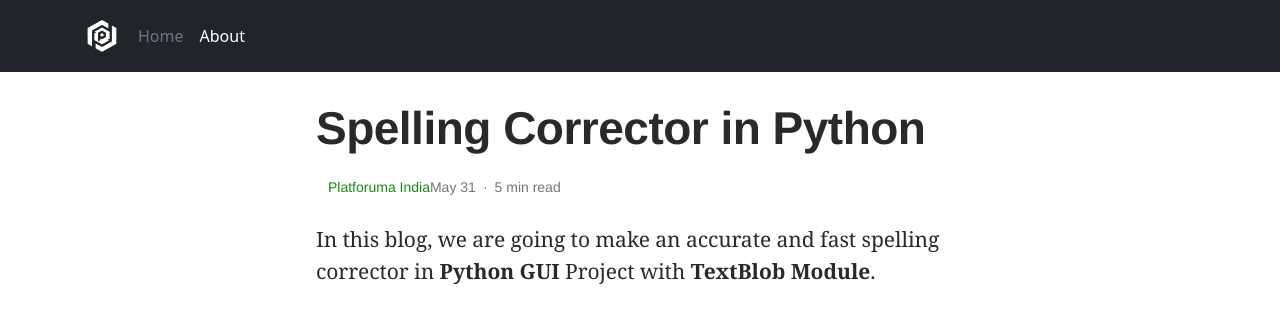
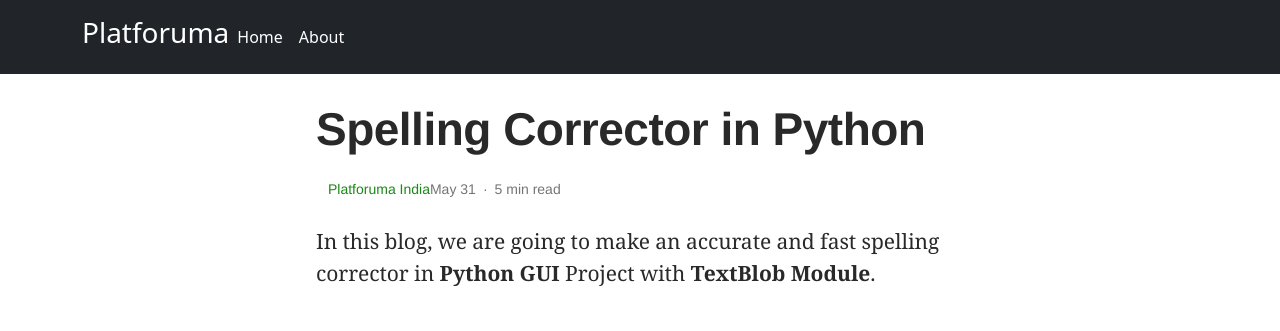
Before and after one commit to ulpa11/blog_application, a Django app: a page that uses templates/blog_detail.html in a window 1280 px wide. Shown: the top 331 px of the page. Run offline with Django 3.2, Linux system fonts and the light colour scheme; data comes from the database, SQL or seed files in the repository.

Commit message:
Add files via upload

```diff
--- a/templates/blog_detail.html
+++ b/templates/blog_detail.html
@@ -11,12 +11,11 @@
     <div class="container">
       <div class="d-flex flex-wrap align-items-center justify-content-center justify-content-lg-start">
         <a href="/" class="d-flex align-items-center mb-2 mb-lg-0 text-white text-decoration-none">
-            {% load static %}
-            <img class="bi me-2" width="40" height="32" role="img" aria-label="Bootstrap" src="{% static "html_images/logo.svg" %}" alt="AS" "></img>
+           <h3>Platforuma</h3>
         </a>
 
         <ul class="nav col-12 col-lg-auto me-lg-auto mb-2 justify-content-center mb-md-0">
-          <li><a href="#" class="nav-link px-2 text-secondary">Home</a></li>
+          <li><a href="/" class="nav-link px-2 text-white">Home</a></li>
             <li><a href="#" class="nav-link px-2 text-white">About</a></li>
         </ul>
 
```
Also changed, not shown: templates/home.html (+4 -3 lines).
